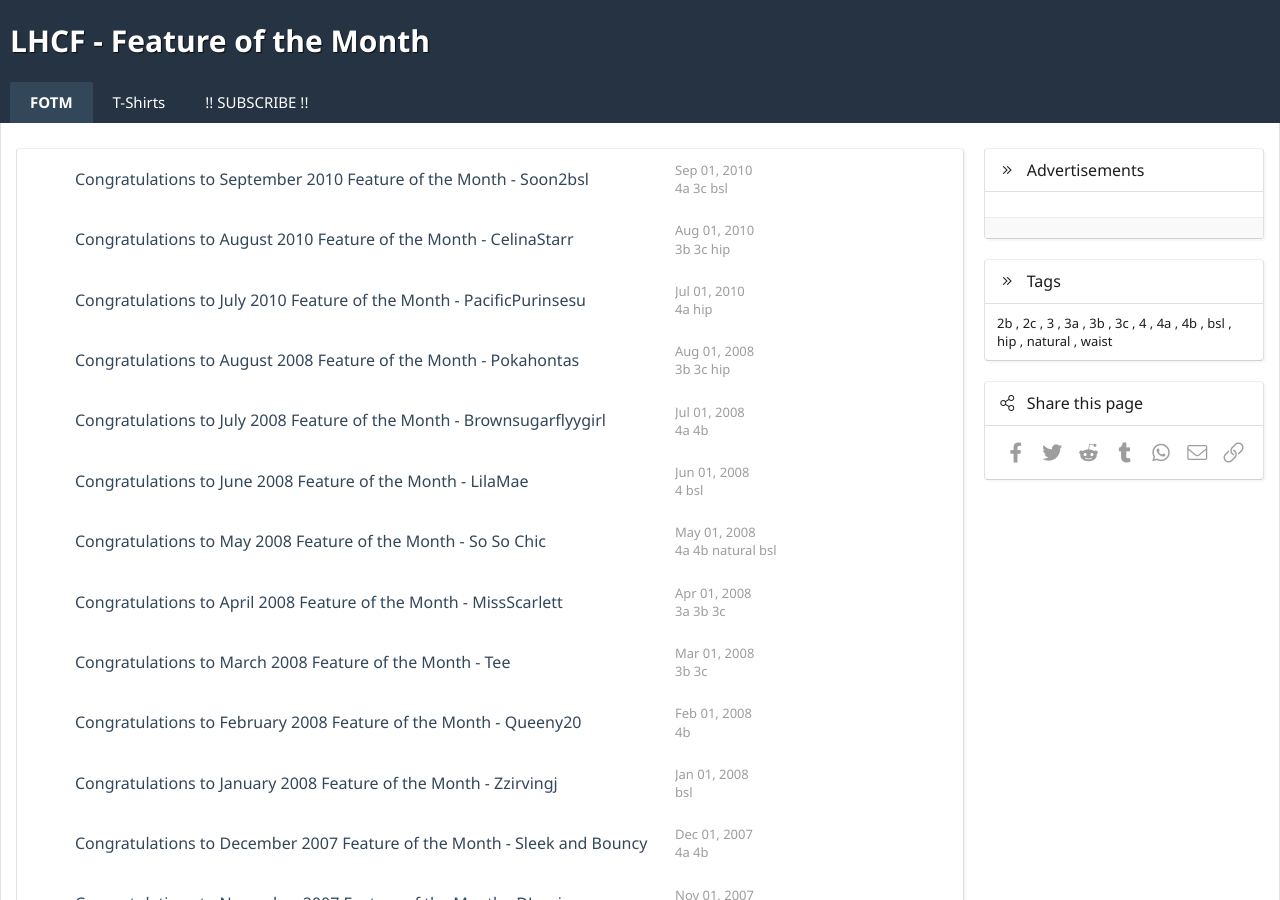
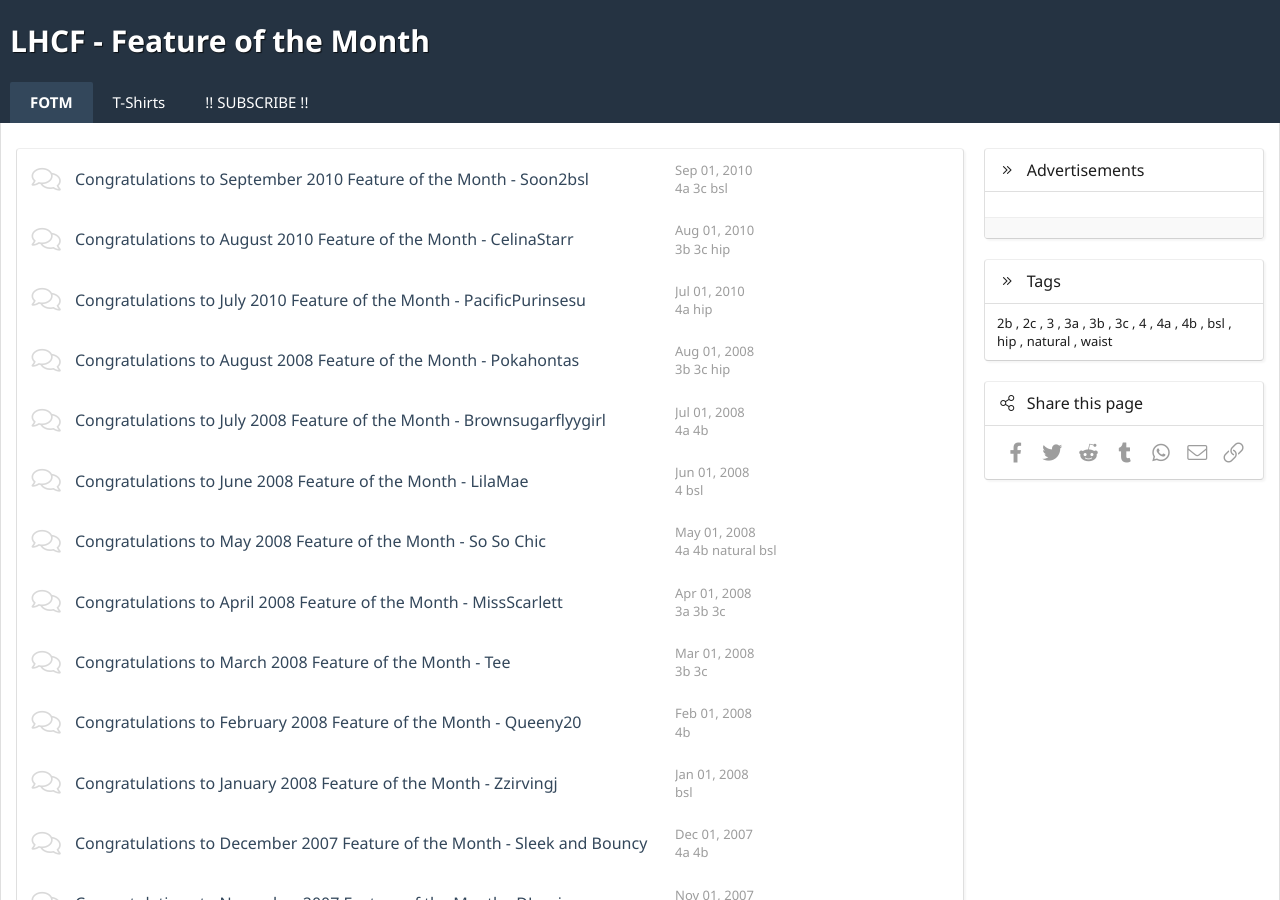
Before and after one commit to niden-net/blog.longhaircareforums.com, a Jekyll site: the page built from index.html, in a window 1280 px wide and 900 px high. Built offline with Jekyll 4.4.1, drawn with Linux system fonts in a browser that asks for light colours.

Commit message:
Added icons

```diff
--- a/index.html
+++ b/index.html
@@ -12,7 +12,9 @@ pagination:
     <div class="block-body block-body--collapsible is-active nodenormal">
       <div class="node node--id15 node--depth2 node--forum">
         <div class="node-body">
-          <span class="node-icon" aria-hidden="true"><i></i></span>
+          <span class="node-icon" aria-hidden="true">
+              <i class="fa--xf fal fa-comments" aria-hidden="true"></i>
+          </span>
           <div class="node-main js-nodeMain">
             <h3 class="node-title">
               <a href="{{ post.url }}"
```
